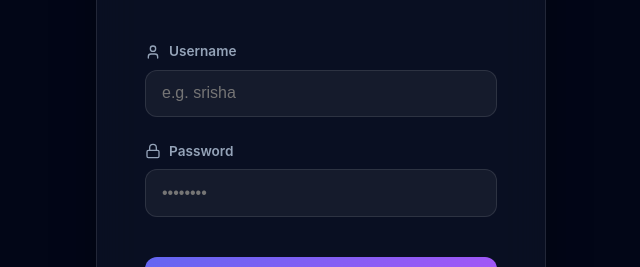
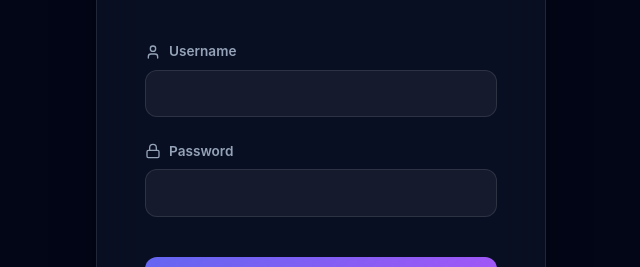
Before and after one commit to ruthralekhaantigraviity/TL-Tracking-Portal, a React app in the folder frontend/: page / in a window 1280 px wide. Shown: the part 295-562 px from the top of the page, without its empty margins (319-959 px from the left). Built offline with nearby package versions, Linux system fonts and the light colour scheme; no server answers; the HTML template or start-up script is replaced by a standard one.

Commit message:
UI: Remove username and password placeholders from Login page

```diff
--- a/frontend/src/pages/Login.jsx
+++ b/frontend/src/pages/Login.jsx
@@ -42,7 +42,7 @@ const Login = ({ onLoginSuccess }) => {
             <label><User size={16} /> Username</label>
             <input
               type="text"
-              placeholder="e.g. srisha"
+              placeholder=""
               value={username}
               onChange={(e) => setUsername(e.target.value)}
               required
@@ -53,7 +53,7 @@ const Login = ({ onLoginSuccess }) => {
             <label><Lock size={16} /> Password</label>
             <input
               type="password"
-              placeholder="••••••••"
+              placeholder=""
               value={password}
               onChange={(e) => setPassword(e.target.value)}
               required
```
